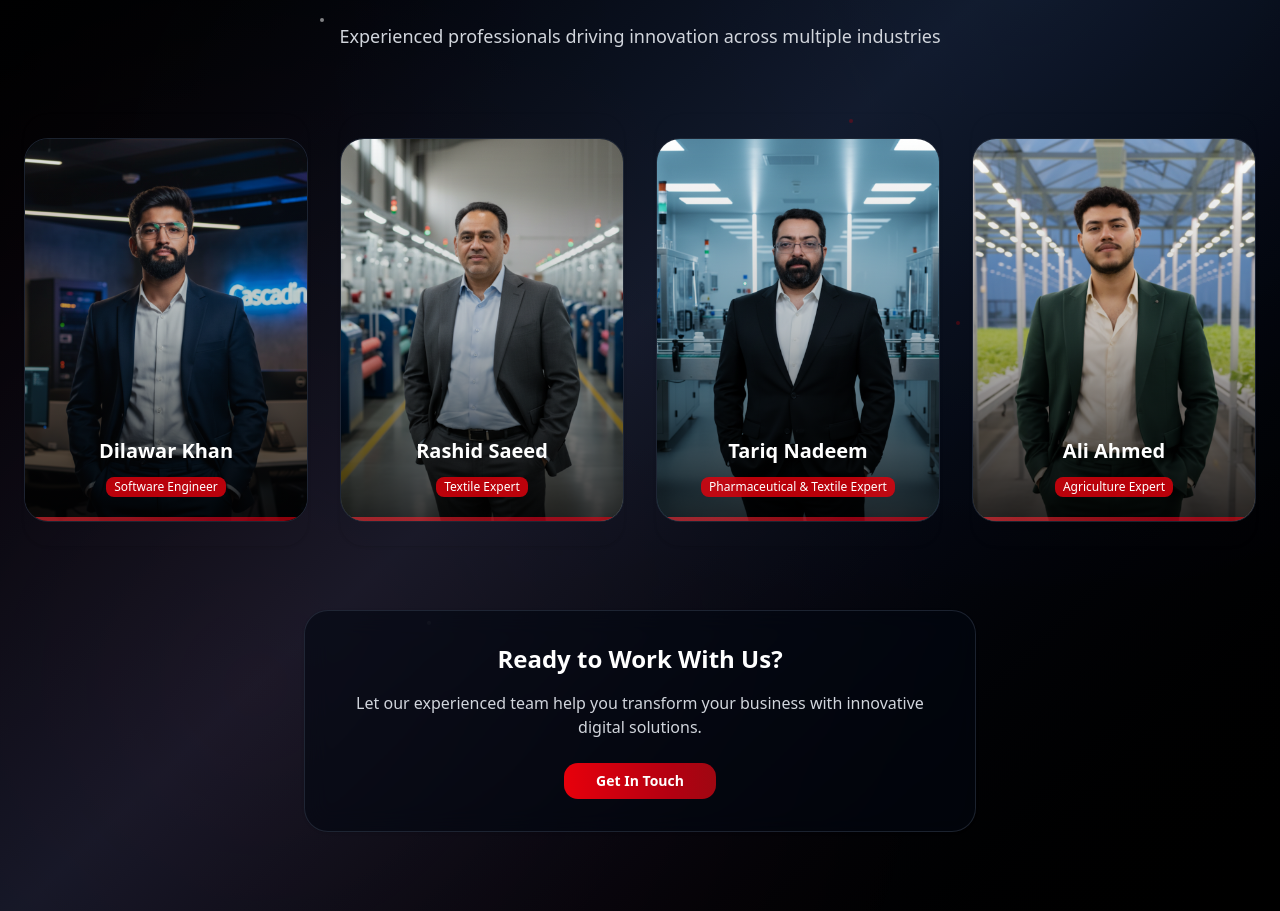
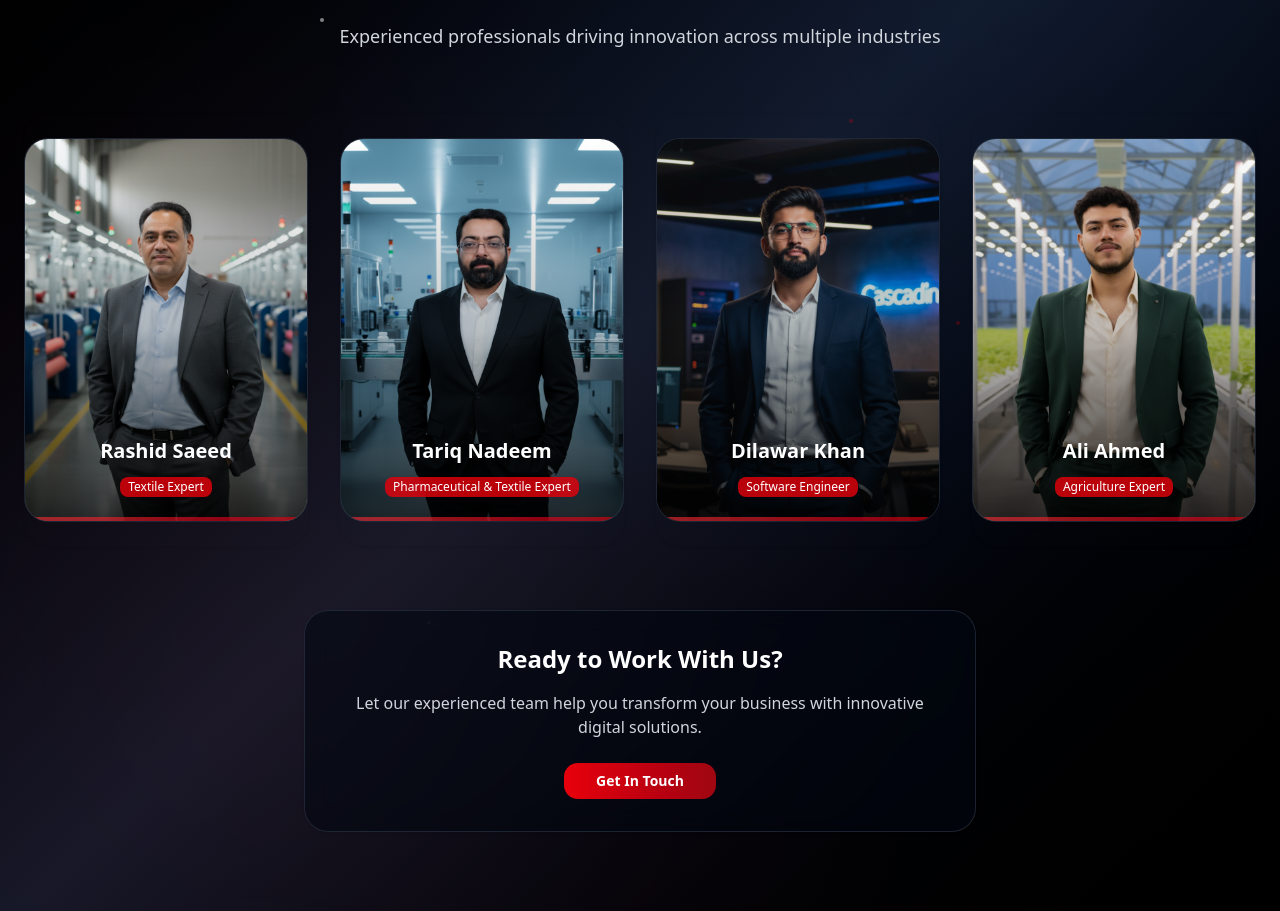
Before and after one commit to Dilawarkhaninfo/cascadingxol, a React (Vite) app: page /about in a window 1280 px wide. Shown: the part 7137-8048 px from the top of the page. Built offline with nearby package versions, Linux system fonts and the light colour scheme.

Commit message:
Update TeamSection.tsx

```diff
--- a/src/components/about/TeamSection.tsx
+++ b/src/components/about/TeamSection.tsx
@@ -15,11 +15,7 @@ interface TeamMember {
 }
 
 const teamMembers: TeamMember[] = [
-  {
-    name: "Dilawar Khan",
-    role: "Software Engineer",
-    image: DilawarImage
-  },
+
   {
     name: "Rashid Saeed",
     role: "Textile Expert",
@@ -29,6 +25,11 @@ const teamMembers: TeamMember[] = [
     name: "Tariq Nadeem",
     role: "Pharmaceutical & Textile Expert",
     image: NadeemImage
+  },
+    {
+    name: "Dilawar Khan",
+    role: "Software Engineer",
+    image: DilawarImage
   },
   {
     name: "Ali Ahmed",
```
